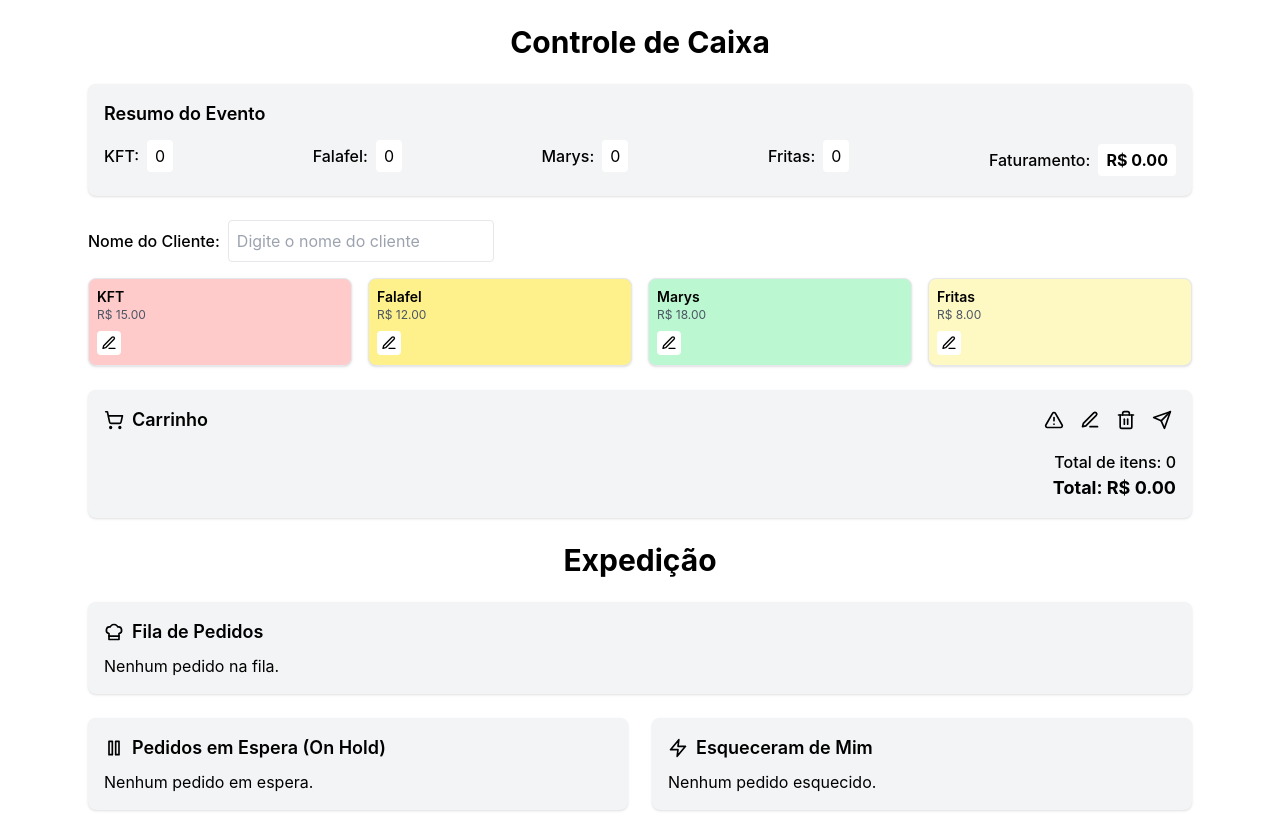
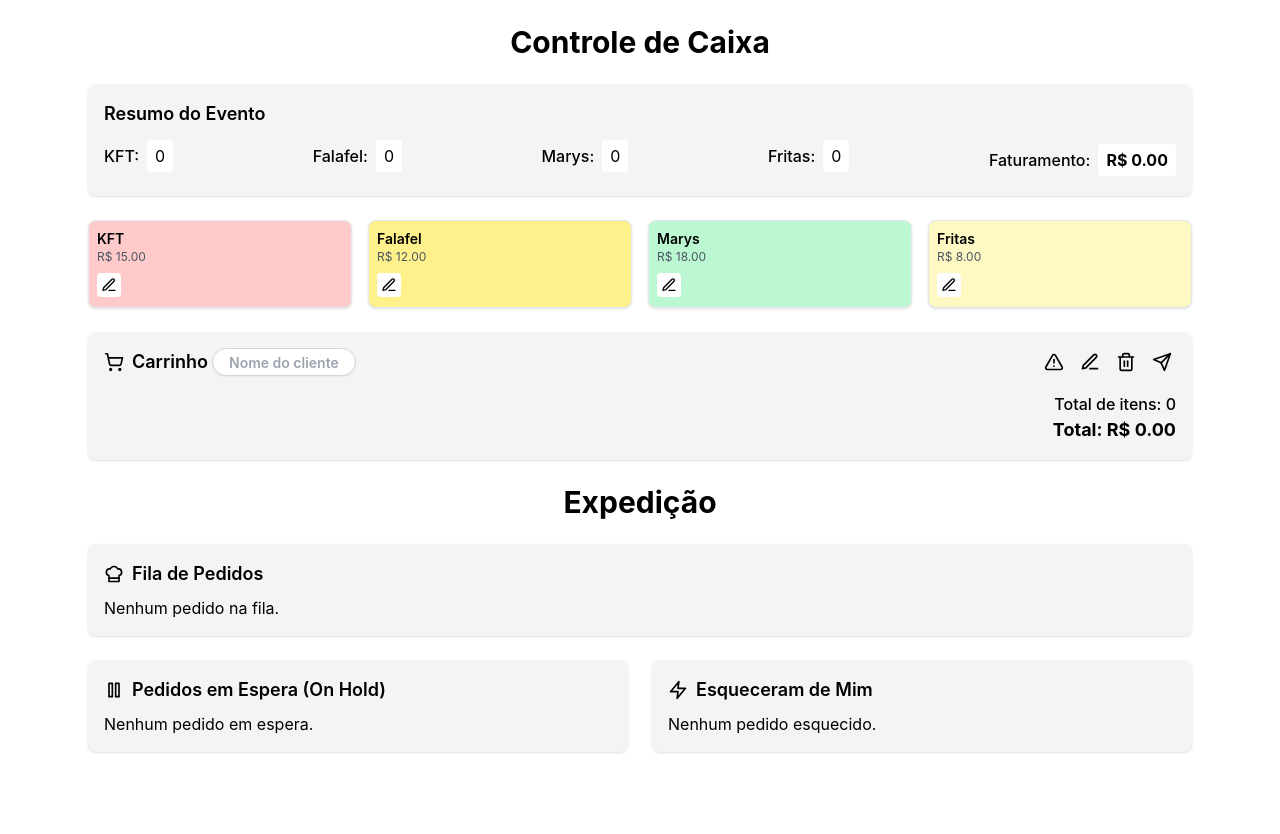
Before and after one commit to TamLeal/souk-app, a React (Vite) app: page / in a window 1280 px wide. After the commit the page ends 800 px from the top, so only its background shows below. Built offline with nearby package versions, Linux system fonts and the light colour scheme.

Commit message:
placeholder name ajustado

```diff
--- a/src/components/ControleCaixaExpedicao.jsx
+++ b/src/components/ControleCaixaExpedicao.jsx
@@ -81,6 +81,7 @@ const ControleCaixaExpedicao = () => {
   const apagarPedido = () => {
     setCarrinho({});
     setPedidoPrioritario(false);
+    setNomeCliente('');
   };
 
   const enviarParaProducao = () => {
@@ -199,18 +200,6 @@ const ControleCaixaExpedicao = () => {
           </div>
         </div>
       </div>
-
-      <div className="mb-4">
-        <label className="font-medium mr-2">Nome do Cliente:</label>
-        <input
-          type="text"
-          value={nomeCliente}
-          onChange={(e) => setNomeCliente(e.target.value)}
-          className="p-2 border rounded"
-          placeholder="Digite o nome do cliente"
-        />
-      </div>
-
       <div className="grid grid-cols-2 sm:grid-cols-4 gap-4 mb-6">
         {produtos.map(produto => (
           <div
@@ -274,10 +263,20 @@ const ControleCaixaExpedicao = () => {
 
       <div className="bg-gray-100 p-4 rounded-lg shadow mb-6">
         <div className="flex justify-between items-center mb-2">
-          <h2 className="text-lg font-semibold flex items-center">
-            <ShoppingCart className="mr-2" size={20} />
-            Carrinho
-          </h2>
+        <h2 className="text-lg font-semibold flex items-center">
+  <ShoppingCart className="mr-2" size={20} />
+  Carrinho
+  <input
+    type="text"
+    value={nomeCliente}
+    onChange={(e) => setNomeCliente(e.target.value)}
+    className="ml-1 p-1.5 border border-gray-300 rounded-full text-sm w-36 text-center shadow-sm focus:outline-none focus:ring-2 focus:ring-blue-500"
+    placeholder="Nome do cliente"
+    style={{ height: '28px' }}
+  />
+</h2>
+
+
           <div className="flex space-x-2">
             <button
               onClick={togglePrioridade}
@@ -310,6 +309,7 @@ const ControleCaixaExpedicao = () => {
             </button>
           </div>
         </div>
+
         <ul>
           {Object.entries(carrinho).map(([chave, { nome, preco, qtd, opcionais }]) => {
             return (
```
